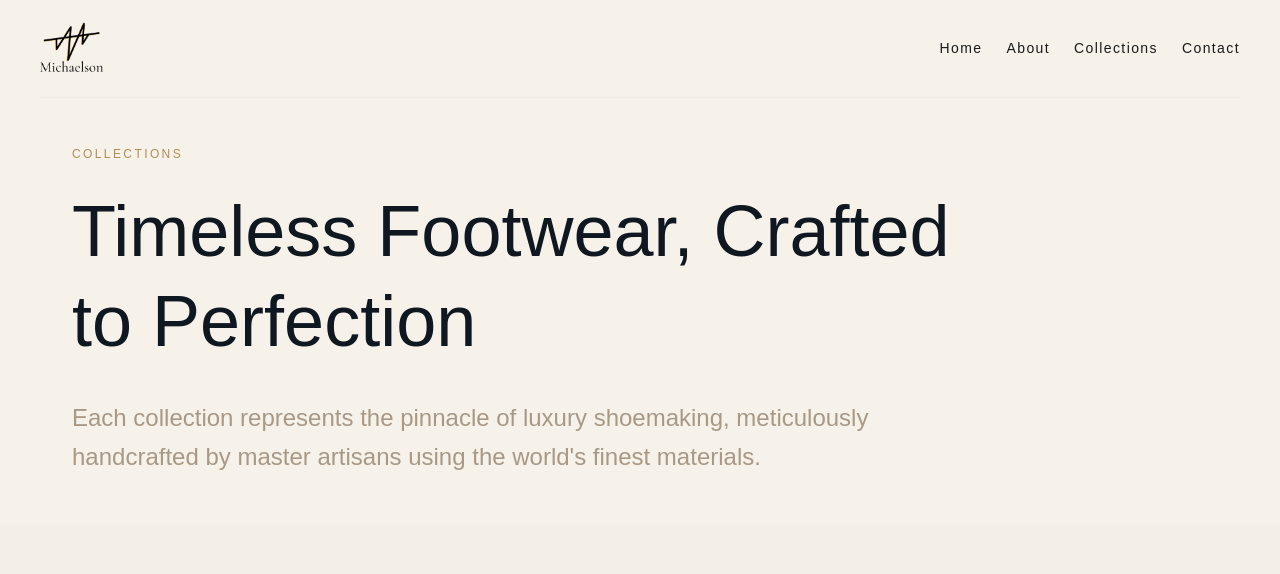
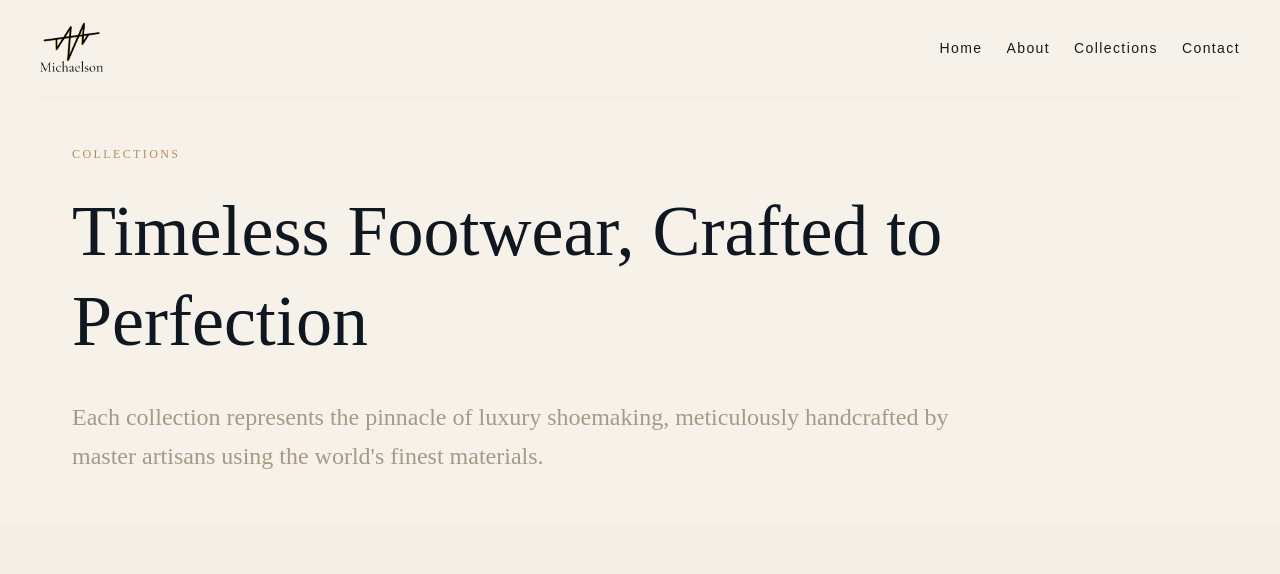
Before and after one commit to SamsonI95/themichaelson, a React (Vite) app: page /collections in a window 1280 px wide. Shown: the top 574 px of the page. Built offline with nearby package versions, Linux system fonts and the light colour scheme; no server answers; the database is empty.

Commit message:
feat: update font settings in CSS and apply alternate font to Collection component

```diff
--- a/src/index.css
+++ b/src/index.css
@@ -1,5 +1,6 @@
 @import "tailwindcss";
 @import "@fontsource-variable/inter";
+@import "@fontsource/im-fell-french-canon";
 
 @custom-variant dark (&:is(.dark *));
 
@@ -20,6 +21,7 @@
   ========================= */
   --font-heading: "Cormorant Garamond", serif;
   --font-body: "Manrope", sans-serif;
+  --font-alternate: "IM Fell French Canon", serif;
 
   /* =========================
      FONT SIZES
@@ -86,7 +88,6 @@
   /* outline: 1px solid red; */
 }
 
-
 html {
   scroll-behavior: smooth;
 }
@@ -96,7 +97,6 @@ body {
   background-color: var(--color-ivory);
   color: var(--color-charcoal);
   line-height: 1.6;
-
 }
 
 .dark {
--- a/src/pages/Collection.jsx
+++ b/src/pages/Collection.jsx
@@ -16,7 +16,7 @@ const Collection = () => {
   }, [dispatch, products.length]);
 
   return (
-    <>
+    <div style={{ fontFamily: 'var(--font-alternate)' }}>
       <section className="py-12 bg-(--color-ivory)">
         <div className="mx-auto px-6 lg:px-18">
           <FadeIn>
@@ -193,7 +193,7 @@ const Collection = () => {
           </div>
         </div>
       </section>
-    </>
+    </div>
   );
 };
 
```
